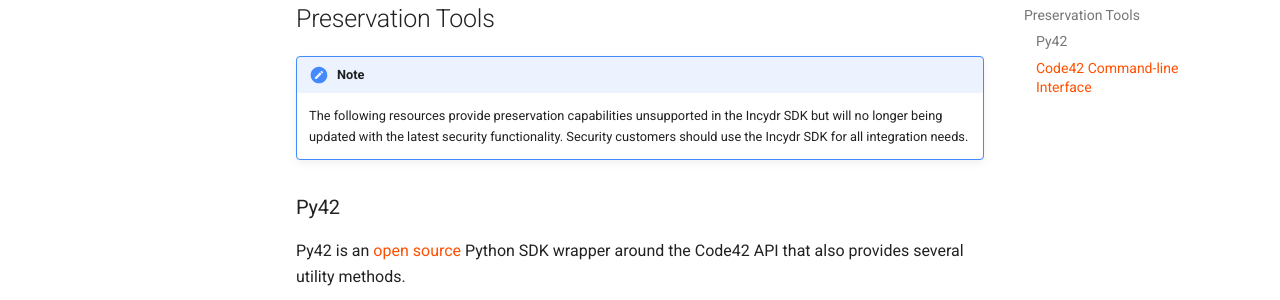
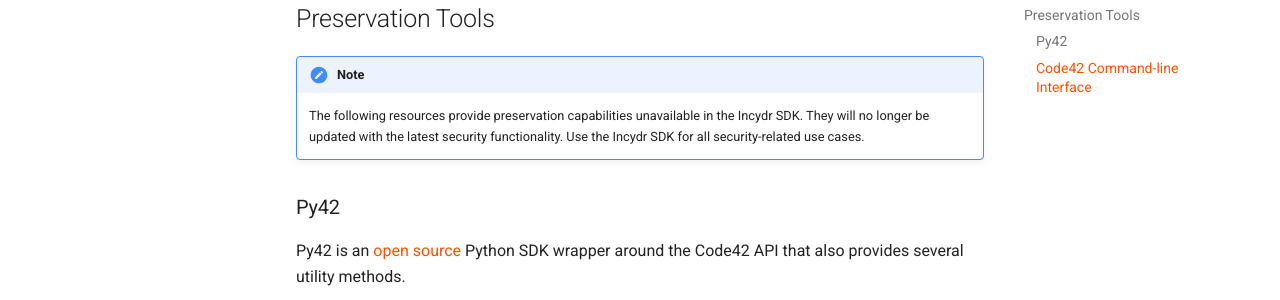
Before and after one commit to code42/incydr_python, an MkDocs documentation site: the page built from docs/index.md, in a window 1280 px wide and 900 px high, scrolled down 1820 px. Shown: the part 330-630 px from the top of the window. Built offline with MkDocs 1.6.1 and Material for MkDocs 9.7.7, drawn with Linux system fonts in a browser that asks for light colours; nearby versions of some CDN libraries; library files that are not in the unit come from our copies; comment, search, counter and statistics services are not loaded.

Commit message:
update preservation tools note re: IX feedback

```diff
--- a/docs/index.md
+++ b/docs/index.md
@@ -62,7 +62,7 @@
 ## Preservation Tools
 
 !!! note
-    The following resources provide preservation capabilities unsupported in the Incydr SDK but will no longer being updated with the latest security functionality.  Security customers should use the Incydr SDK for all integration needs.
+    The following resources provide preservation capabilities unavailable in the Incydr SDK. They will no longer be updated with the latest security functionality. Use the Incydr SDK for all security-related use cases.
 
 ### Py42
 
```
